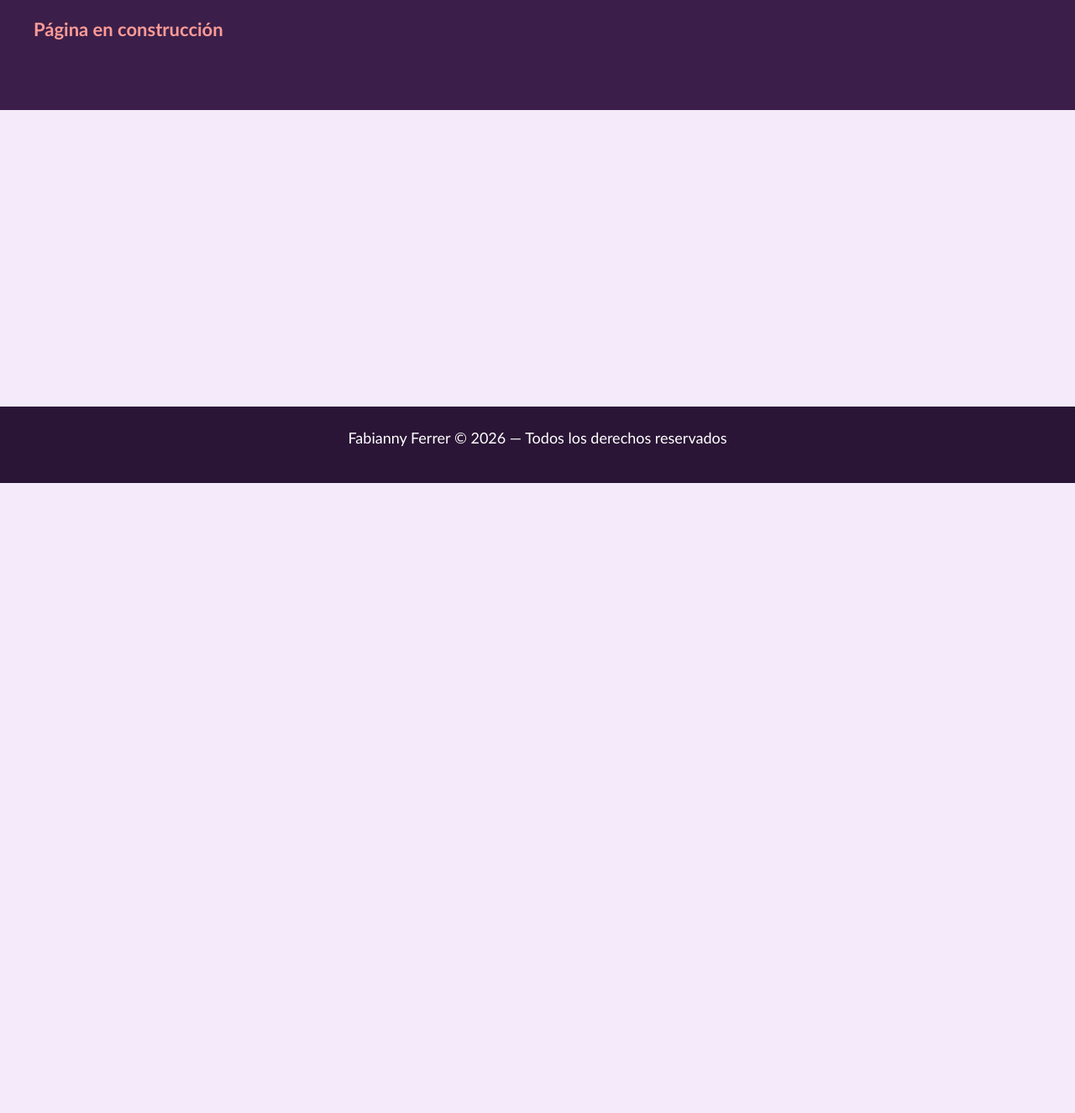
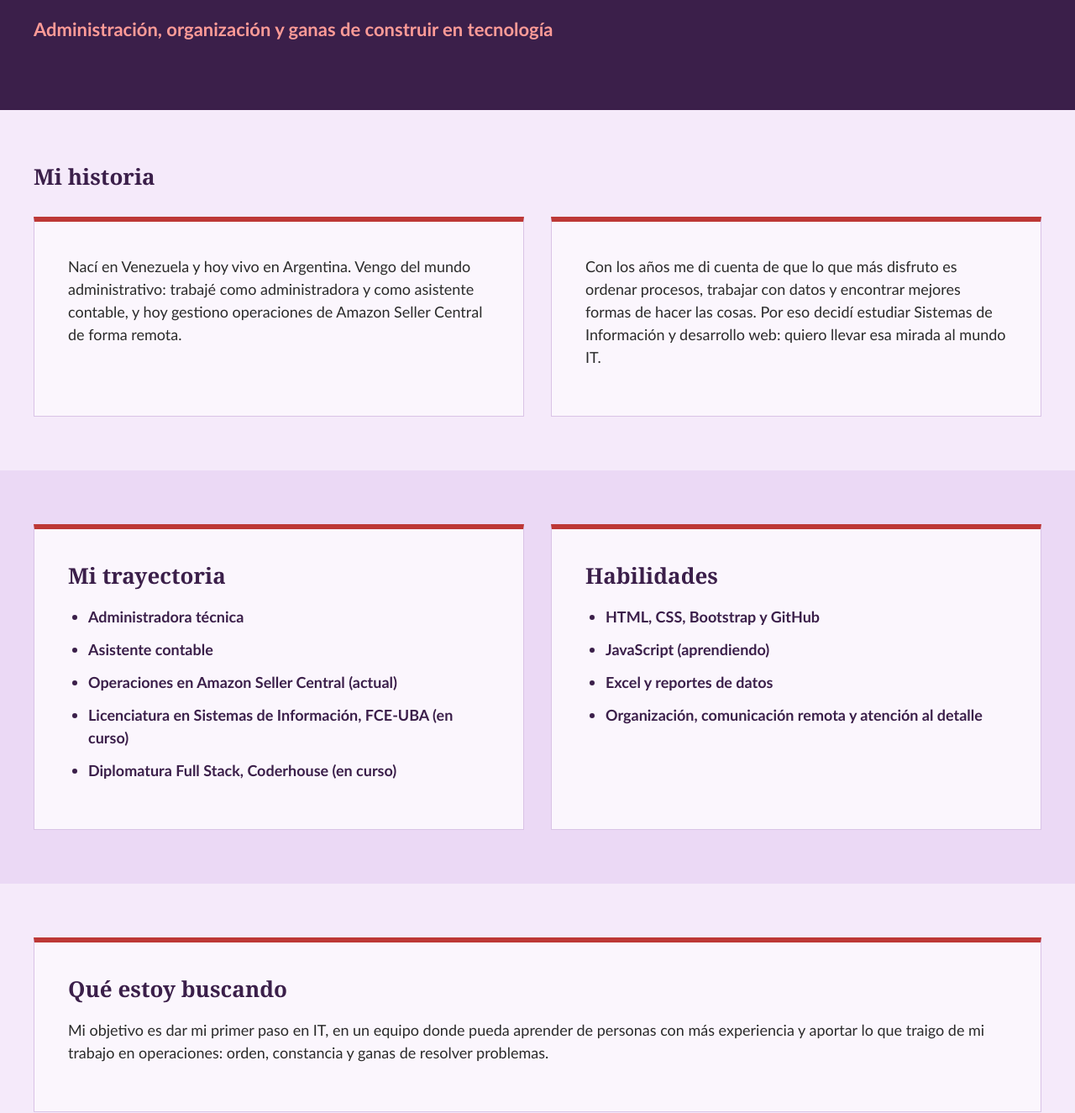
Before and after one commit to FabiannyFerrer/portfolio-fabianny-ferrer, a plain HTML site: page pages/sobre-mi.html in a window 1280 px wide. Shown: the part 225-1550 px from the top of the page at 84% size. Before the commit the page ends 800 px from the top, so only its background shows below. Drawn offline with nearby package versions, Linux system fonts and the light colour scheme; files that its build step writes are made by us from their sources.

Commit message:
Completar Sobre mí y Contacto con contenido, meta y animaciones AOS

```diff
--- a/pages/sobre-mi.html
+++ b/pages/sobre-mi.html
@@ -3,13 +3,22 @@
   <head>
     <meta charset="UTF-8" />
     <meta name="viewport" content="width=device-width, initial-scale=1.0" />
+    <meta
+      name="description"
+      content="Conoce la historia de Fabi Ferrer: de la administración y las operaciones de e-commerce al mundo IT."
+    />
+    <meta
+      name="keywords"
+      content="sobre mí, trayectoria, habilidades, transición a IT, administración"
+    />
     <link
       href="https://cdn.jsdelivr.net/npm/bootstrap@5.3.8/dist/css/bootstrap.min.css"
       rel="stylesheet"
       integrity="sha384-sRIl4kxILFvY47J16cr9ZwB07vP4J8+LH7qKQnuqkuIAvNWLzeN8tE5YBujZqJLB"
       crossorigin="anonymous"
     />
-    <link rel="stylesheet" href="../css/styles.css" />
+    <link href="https://unpkg.com/aos@2.3.1/dist/aos.css" rel="stylesheet" />
+    <link rel="stylesheet" href="../styles/styles.css" />
     <title>Sobre mí - Fabianny Ferrer</title>
   </head>
   <body>
@@ -60,8 +69,78 @@
       <section class="banda banda-oscura hero">
         <div class="hero-texto">
           <h1>Sobre mí</h1>
-          <p class="destacado destacado-claro">Página en construcción</p>
+          <p class="destacado destacado-claro">
+            Administración, organización y ganas de construir en tecnología
+          </p>
         </div>
+      </section>
+
+      <section class="banda">
+        <h2>Mi historia</h2>
+        <div class="tarjetas">
+          <article class="tarjeta tarjeta-uno" data-aos="fade-up">
+            <p>
+              Nací en Venezuela y hoy vivo en Argentina. Vengo del mundo
+              administrativo: trabajé como administradora y como asistente
+              contable, y hoy gestiono operaciones de Amazon Seller Central de
+              forma remota.
+            </p>
+          </article>
+          <article
+            class="tarjeta tarjeta-dos"
+            data-aos="fade-up"
+            data-aos-delay="100"
+          >
+            <p>
+              Con los años me di cuenta de que lo que más disfruto es ordenar
+              procesos, trabajar con datos y encontrar mejores formas de hacer
+              las cosas. Por eso decidí estudiar Sistemas de Información y
+              desarrollo web: quiero llevar esa mirada al mundo IT.
+            </p>
+          </article>
+        </div>
+      </section>
+
+      <section class="banda banda-suave">
+        <div class="tarjetas">
+          <article class="tarjeta tarjeta-uno" data-aos="fade-up">
+            <h2>Mi trayectoria</h2>
+            <ul>
+              <li>Administradora técnica</li>
+              <li>Asistente contable</li>
+              <li>Operaciones en Amazon Seller Central (actual)</li>
+              <li>
+                Licenciatura en Sistemas de Información, FCE-UBA (en curso)
+              </li>
+              <li>Diplomatura Full Stack, Coderhouse (en curso)</li>
+            </ul>
+          </article>
+          <article
+            class="tarjeta tarjeta-dos"
+            data-aos="fade-up"
+            data-aos-delay="100"
+          >
+            <h2>Habilidades</h2>
+            <ul>
+              <li>HTML, CSS, Bootstrap y GitHub</li>
+              <li>JavaScript (aprendiendo)</li>
+              <li>Excel y reportes de datos</li>
+              <li>Organización, comunicación remota y atención al detalle</li>
+            </ul>
+          </article>
+        </div>
+      </section>
+
+      <section class="banda">
+        <article class="tarjeta" data-aos="fade-up">
+          <h2>Qué estoy buscando</h2>
+          <p>
+            Mi objetivo es dar mi primer paso en IT, en un equipo donde pueda
+            aprender de personas con más experiencia y aportar lo que traigo de
+            mi trabajo en operaciones: orden, constancia y ganas de resolver
+            problemas.
+          </p>
+        </article>
       </section>
     </main>
 
@@ -74,5 +153,11 @@
       integrity="sha384-FKyoEForCGlyvwx9Hj09JcYn3nv7wiPVlz7YYwJrWVcXK/BmnVDxM+D2scQbITxI"
       crossorigin="anonymous"
     ></script>
+    <script src="https://unpkg.com/aos@2.3.1/dist/aos.js"></script>
+    <script>
+      if (typeof AOS !== "undefined") {
+        AOS.init({ once: false, duration: 500 });
+      }
+    </script>
   </body>
 </html>
```
Also changed, not shown: pages/contacto.html (+64 -2 lines).
